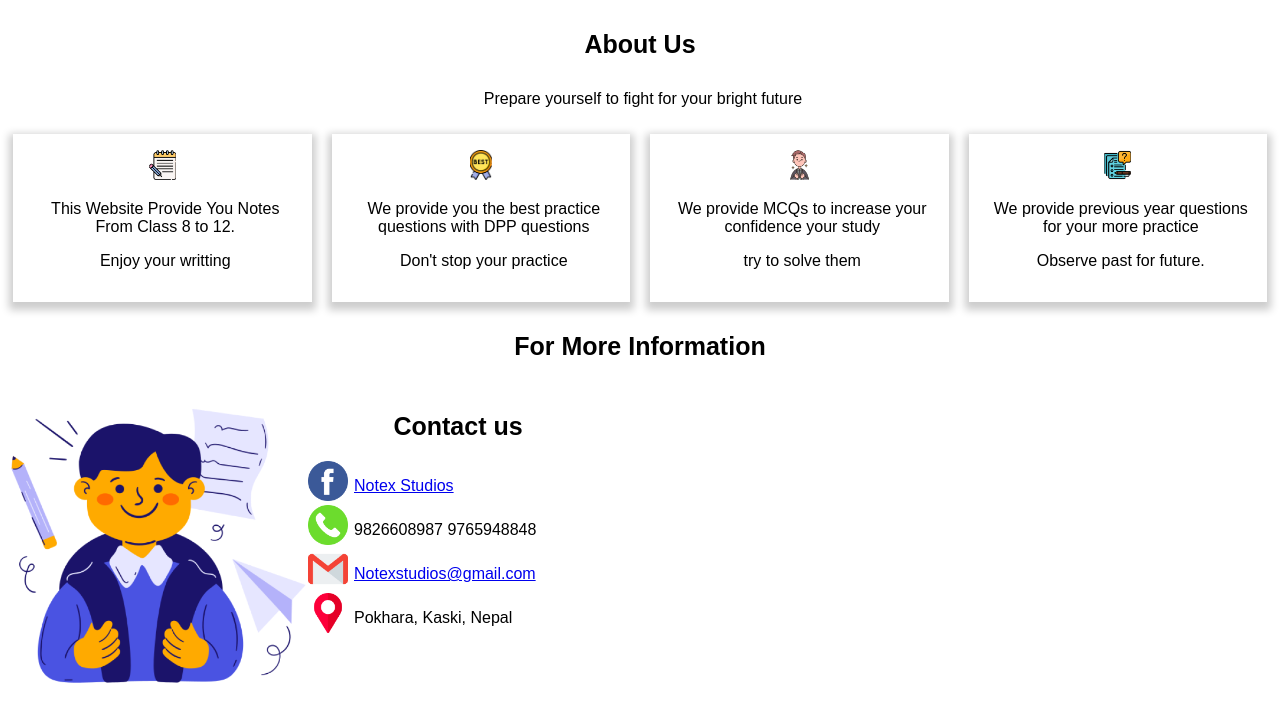
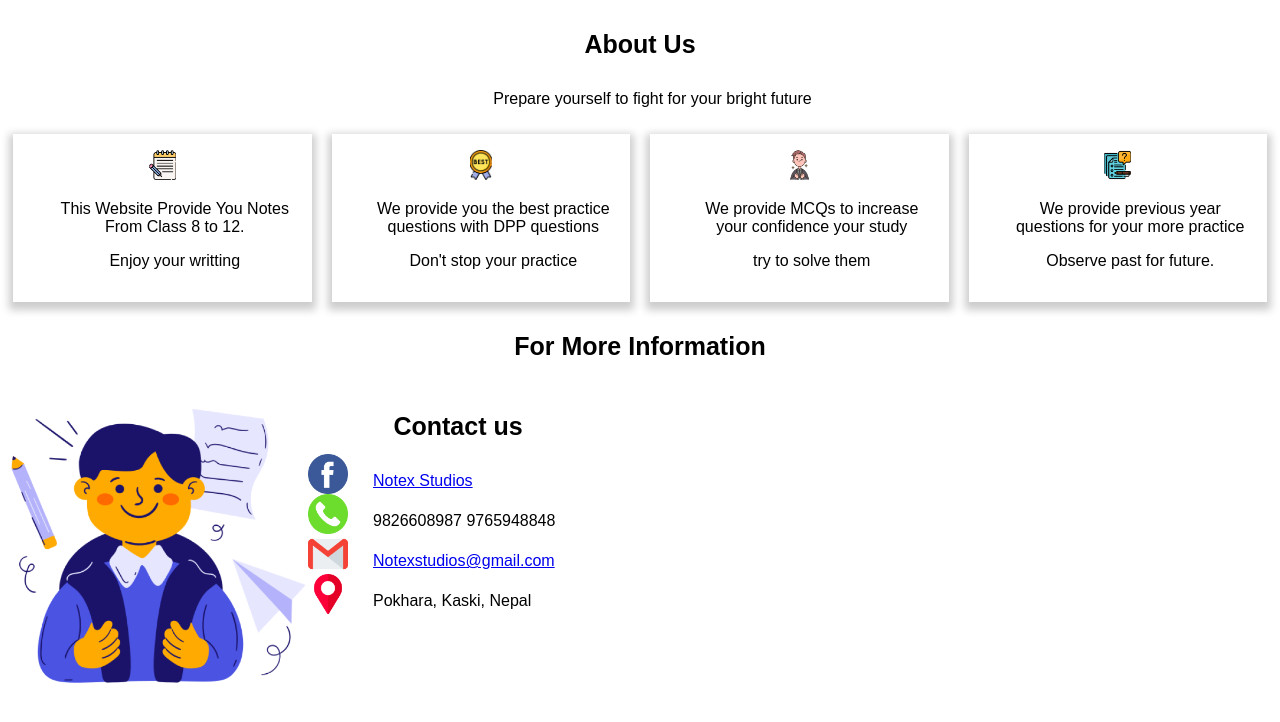
Before and after one commit to notexstudios/nebnotes-about, a plain HTML site: page index.html in a window 1280 px wide. Drawn offline with Linux system fonts and the light colour scheme.

Commit message:
Update style.css

```diff
--- a/style.css
+++ b/style.css
@@ -62,13 +62,22 @@ img.im{
 
 .flex{
     display:flex;
+    height: 30px;
     width: 300px;
-  float: left;
+   float: left;
+   margin-bottom: 10px;
 }
 p{
-  text-align: center;
-  margin-left: 6px;
+  display: flex;
+  margin-bottom: ;
+  justify-content: center;
+  margin-left: 25px;
 }
+.grp{
+  align-items: center;
+  display: flex;
+}
+
 
 @media screen and (max-width: 600px) {
   .box {
```
